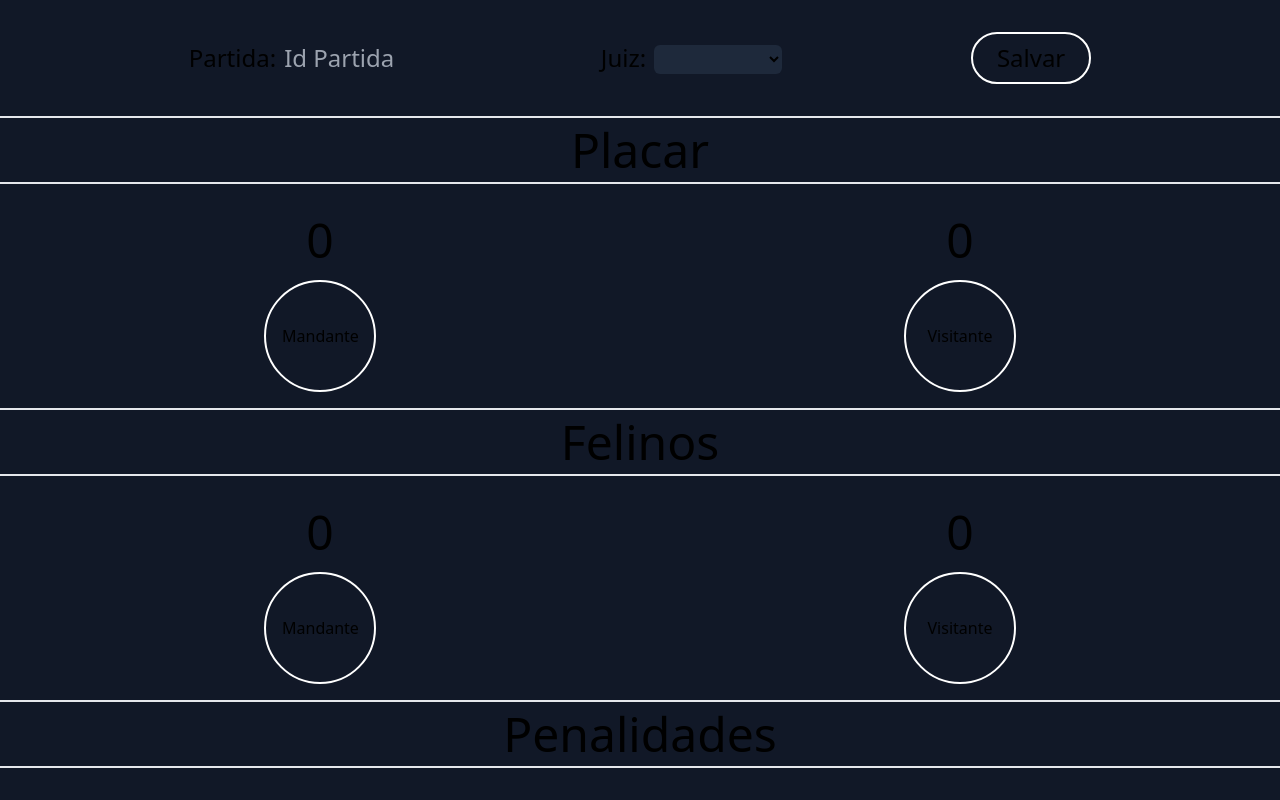
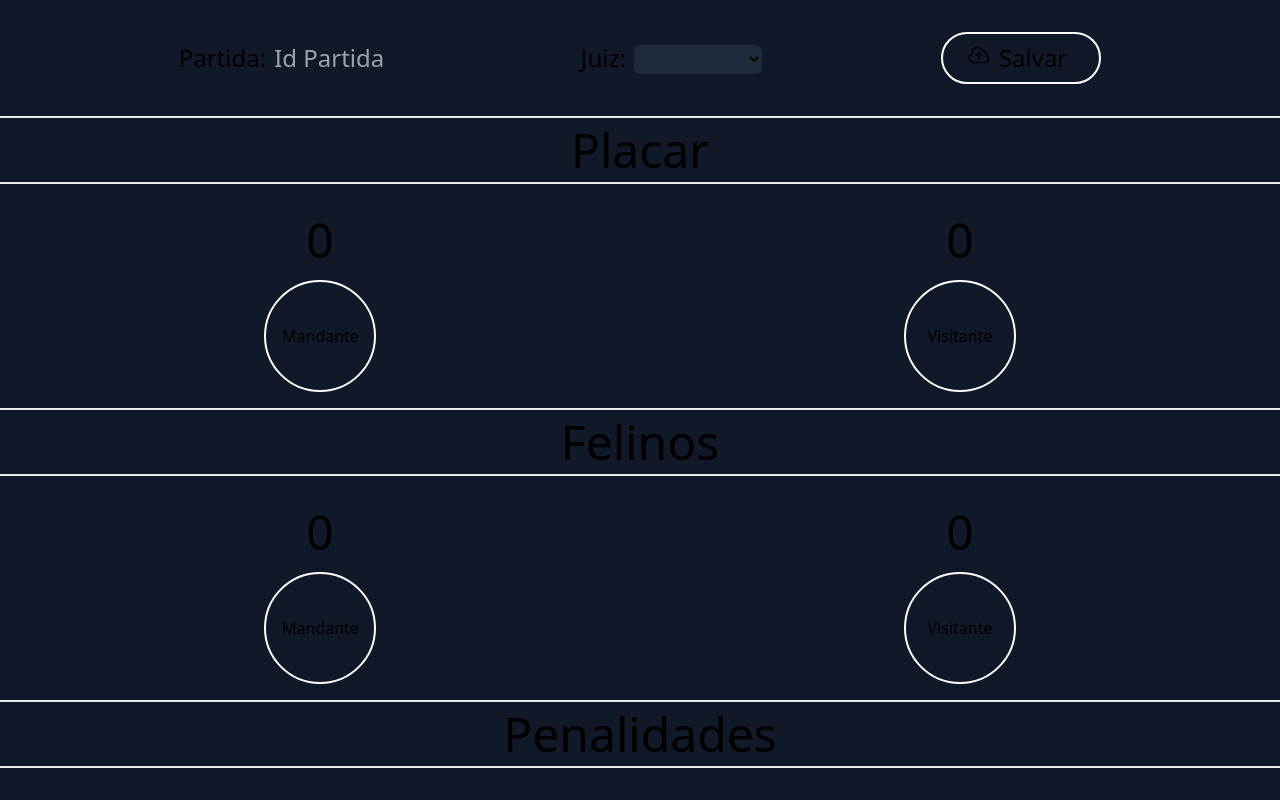
Before and after one commit to GregArendXavier/prismeira-league-stats, a Next.js app in the folder prismeira-league-stats-front/: page /score in a window 1280 px wide. Shown: the top 800 px of the page. Built offline with nearby package versions, Linux system fonts and the light colour scheme.

Commit message:
alter 09.02 v2

```diff
--- /dev/null
+++ b/prismeira-league-stats-front/src/components/icons/index.tsx
@@ -0,0 +1,5 @@
+export const IconSalvar = (
+<svg xmlns="http://www.w3.org/2000/svg" fill="none" viewBox="0 0 24 24" strokeWidth={1.5} stroke="currentColor" className="w-6 h-6">
+  <path strokeLinecap="round" strokeLinejoin="round" d="M12 16.5V9.75m0 0 3 3m-3-3-3 3M6.75 19.5a4.5 4.5 0 0 1-1.41-8.775 5.25 5.25 0 0 1 10.233-2.33 3 3 0 0 1 3.758 3.848A3.752 3.752 0 0 1 18 19.5H6.75Z" />
+</svg>
+)
--- a/prismeira-league-stats-front/src/pages/score.tsx
+++ b/prismeira-league-stats-front/src/pages/score.tsx
@@ -2,6 +2,7 @@ import { useState } from 'react';
 import styles from '../styles/App.module.css'
 import api from '../services/api';
 import Router from 'next/router';
+import { IconSalvar } from '../components/icons';
 
 export default function Score() {
 
@@ -125,9 +126,12 @@ export default function Score() {
           </select>
         </div>
         <button className={"rounded-full border-white border-2 py-2 px-6 hover:bg-gray-700"} onClick={e => handleSave()}>
-          <span className="text-2xl">
-            Salvar
-          </span>
+          <div className="flex justify-center items-baseline">
+            {IconSalvar}
+            <span className="text-2xl mx-2">
+              Salvar
+            </span>
+          </div>
         </button>
       </div>
       <span className='text-5xl text-center border-y-2 p-2'>
```
